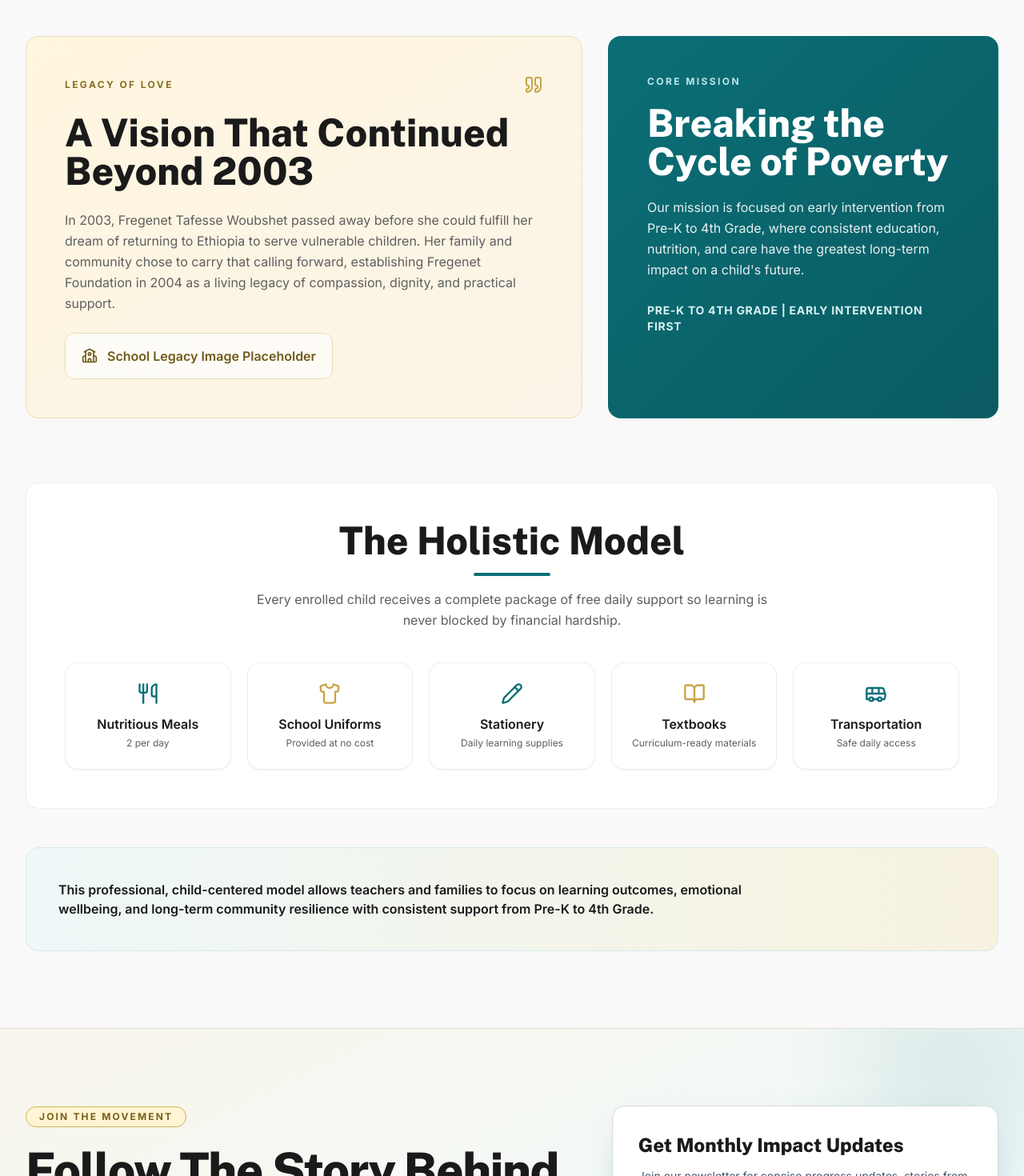
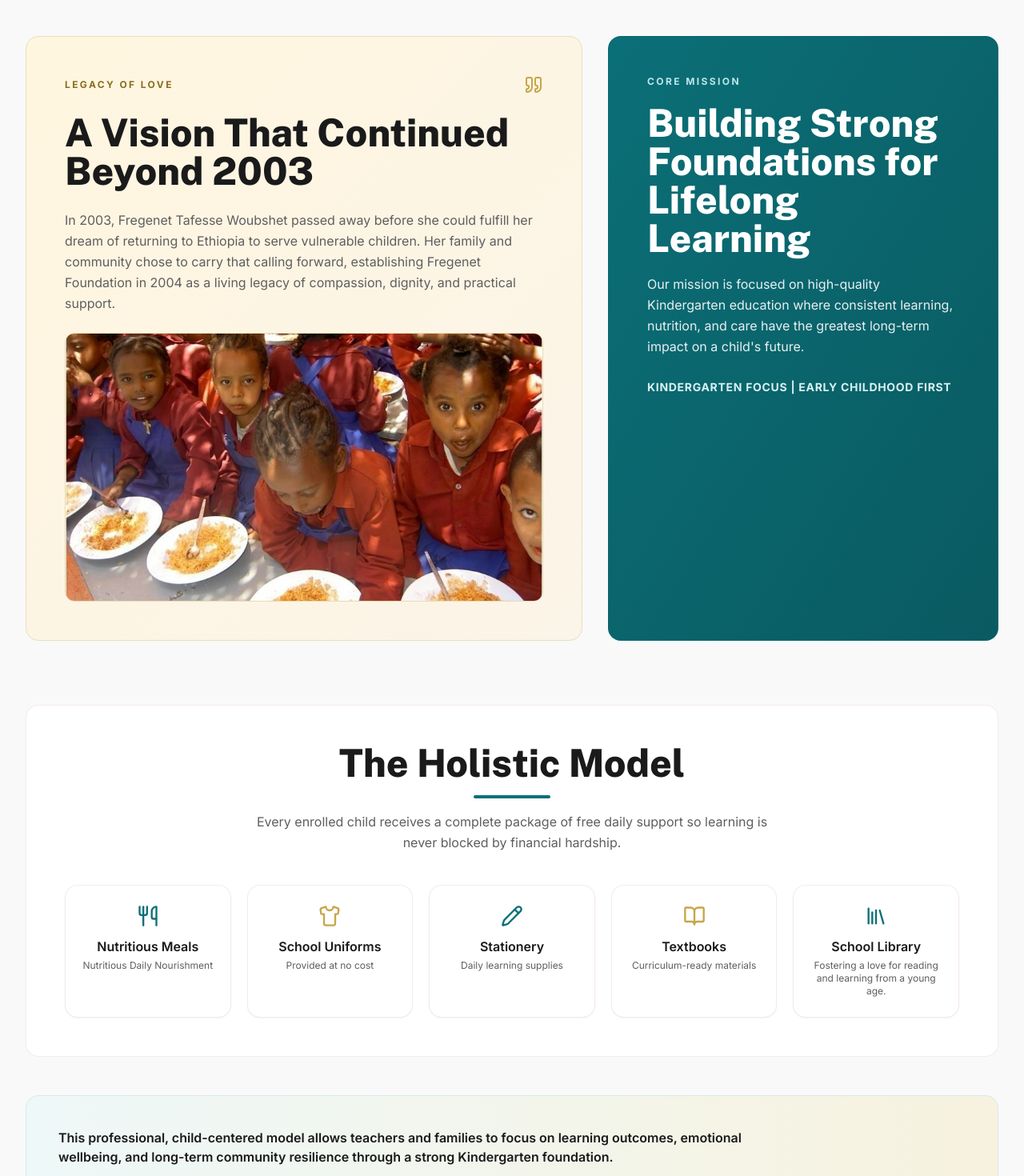
Before and after one commit to amuyif523/Fregenet-international, a Next.js app: page / in a window 1280 px wide. Shown: the part 1220-2690 px from the top of the page at 80% size. Built offline with nearby package versions, Linux system fonts and the light colour scheme; no server answers.

Commit message:
feat: update homepage content for KG-only mission

```diff
--- a/app/page.tsx
+++ b/app/page.tsx
@@ -1,7 +1,8 @@
 import { Navbar } from '@/components/Navbar';
 import { Footer } from '@/components/Footer';
 import { NewsletterSignup } from '@/components/NewsletterSignup';
-import { Quote, School, Utensils, Shirt, Pencil, BookOpen, Bus, History, Users, GraduationCap } from 'lucide-react';
+import Image from 'next/image';
+import { Quote, Utensils, Shirt, Pencil, BookOpen, Library, History, Users, GraduationCap } from 'lucide-react';
 
 export default function Home() {
     return (
@@ -18,10 +19,10 @@
                     <div className="relative z-10 max-w-screen-2xl mx-auto px-8 w-full">
                         <div className="max-w-3xl">
                             <h1 className="font-headline text-5xl md:text-6xl lg:text-7xl font-extrabold text-white leading-tight tracking-tight mb-6">
-                                Breaking the Cycle of Poverty Through Early Education
+                                Nurturing Tomorrow&apos;s Leaders from the Very Beginning
                             </h1>
                             <p className="text-xl md:text-2xl text-white/90 leading-relaxed mb-10 max-w-2xl">
-                                Since 2004, Fregenet Foundation has served children from Pre-K through 4th Grade in Addis Ababa with free, holistic support designed to unlock lifelong opportunity.
+                                Providing high-quality early childhood education and holistic care for young learners in Addis Ababa, Ethiopia.
                             </p>
                             <div className="flex flex-col sm:flex-row gap-4">
                                 <a href="/contact" className="px-8 py-4 bg-[#0b6f77] text-white font-bold rounded-lg shadow-sm hover:bg-[#095961] transition-all duration-300 flex items-center justify-center gap-2">
@@ -76,20 +77,25 @@
                                     Her family and community chose to carry that calling forward, establishing Fregenet Foundation in 2004 as a living legacy of compassion,
                                     dignity, and practical support.
                                 </p>
-                                <div className="rounded-xl border border-[#e8dcb3] bg-white/70 px-5 py-4 inline-flex items-center gap-3 text-[#6f5a1a] font-semibold">
-                                    <School className="w-5 h-5" />
-                                    School Legacy Image Placeholder
+                                <div className="relative aspect-video overflow-hidden rounded-xl border border-[#e8dcb3] bg-white/70">
+                                    <Image
+                                        src="/images/legacy.jpg"
+                                        alt="Fregenet Kidanewold Kassa, our inspiration"
+                                        fill
+                                        sizes="(min-width: 1024px) 58vw, 100vw"
+                                        className="object-cover"
+                                    />
                                 </div>
                             </div>
 
                             <div className="lg:col-span-5 rounded-2xl border border-[#0b6f77]/40 bg-gradient-to-br from-[#0b6f77] to-[#0a5a61] p-10 md:p-12 space-y-5 text-white">
                                 <p className="text-xs font-bold uppercase tracking-[0.2em] text-[#bce7ea]">Core Mission</p>
-                                <h2 className="font-headline text-4xl md:text-5xl font-extrabold leading-tight">Breaking the Cycle of Poverty</h2>
+                                <h2 className="font-headline text-4xl md:text-5xl font-extrabold leading-tight">Building Strong Foundations for Lifelong Learning</h2>
                                 <p className="max-w-prose text-white/90 leading-relaxed">
-                                    Our mission is focused on early intervention from Pre-K to 4th Grade, where consistent education, nutrition,
+                                    Our mission is focused on high-quality Kindergarten education where consistent learning, nutrition,
                                     and care have the greatest long-term impact on a child&apos;s future.
                                 </p>
-                                <div className="pt-2 text-sm font-bold uppercase tracking-wider text-[#d7f1f2]">Pre-K to 4th Grade | Early Intervention First</div>
+                                <div className="pt-2 text-sm font-bold uppercase tracking-wider text-[#d7f1f2]">Kindergarten Focus | Early Childhood First</div>
                             </div>
                         </div>
 
@@ -106,7 +112,7 @@
                                 <div className="rounded-2xl border border-outline-variant/30 bg-white px-5 py-6 text-center shadow-sm transition-all duration-300 hover:shadow-md hover:-translate-y-1">
                                     <Utensils className="w-7 h-7 mx-auto mb-3 text-[#0b6f77]" />
                                     <p className="font-semibold text-[#1A1A1B]">Nutritious Meals</p>
-                                    <p className="text-xs text-secondary mt-1">2 per day</p>
+                                    <p className="text-xs text-secondary mt-1">Nutritious Daily Nourishment</p>
                                 </div>
                                 <div className="rounded-2xl border border-outline-variant/30 bg-white px-5 py-6 text-center shadow-sm transition-all duration-300 hover:shadow-md hover:-translate-y-1">
                                     <Shirt className="w-7 h-7 mx-auto mb-3 text-[#c7a548]" />
@@ -124,9 +130,9 @@
                                     <p className="text-xs text-secondary mt-1">Curriculum-ready materials</p>
                                 </div>
                                 <div className="rounded-2xl border border-outline-variant/30 bg-white px-5 py-6 text-center shadow-sm transition-all duration-300 hover:shadow-md hover:-translate-y-1">
-                                    <Bus className="w-7 h-7 mx-auto mb-3 text-[#0b6f77]" />
-                                    <p className="font-semibold text-[#1A1A1B]">Transportation</p>
-                                    <p className="text-xs text-secondary mt-1">Safe daily access</p>
+                                    <Library className="w-7 h-7 mx-auto mb-3 text-[#0b6f77]" />
+                                    <p className="font-semibold text-[#1A1A1B]">School Library</p>
+                                    <p className="text-xs text-secondary mt-1">Fostering a love for reading and learning from a young age.</p>
                                 </div>
                             </div>
                         </div>
@@ -134,7 +140,7 @@
                         <div className="mt-12 rounded-2xl border border-[#d7e9ea] bg-gradient-to-r from-[#eef8f8] to-[#f7f2df] p-8 md:p-10">
                             <p className="max-w-4xl text-sm md:text-base font-semibold text-[#1A1A1B] leading-relaxed">
                                 This professional, child-centered model allows teachers and families to focus on learning outcomes, emotional wellbeing,
-                                and long-term community resilience with consistent support from Pre-K to 4th Grade.
+                                and long-term community resilience through a strong Kindergarten foundation.
                             </p>
                         </div>
                     </div>
```
Also changed, not shown: public/images/legacy.jpg (added).
